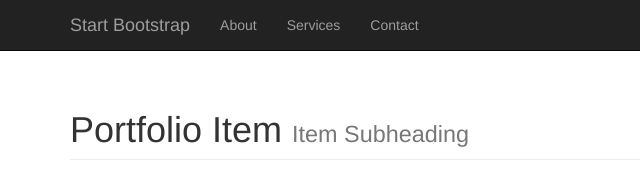
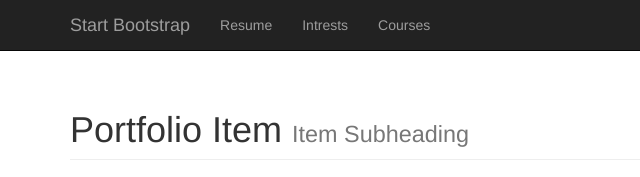
Before and after one commit to mhadji/cs116, a plain HTML site: page intrest.html in a window 1280 px wide. Shown: the top 177 px of the page, 0-640 px from the left. Drawn offline with Linux system fonts and the light colour scheme.

Commit message:
navigation modified

```diff
--- a/intrest.html
+++ b/intrest.html
@@ -43,15 +43,15 @@
             </div>
             <!-- Collect the nav links, forms, and other content for toggling -->
             <div class="collapse navbar-collapse" id="bs-example-navbar-collapse-1">
-                <ul class="nav navbar-nav">
+                 <ul class="nav navbar-nav">
                     <li>
-                        <a href="#">About</a>
+                        <a href="resume.html">Resume</a>
                     </li>
                     <li>
-                        <a href="#">Services</a>
+                        <a href="intrest.html">Intrests</a>
                     </li>
                     <li>
-                        <a href="#">Contact</a>
+                        <a href="course.html">Courses</a>
                     </li>
                 </ul>
             </div>
```
Also changed, not shown: course.html (+4 -5 lines).
